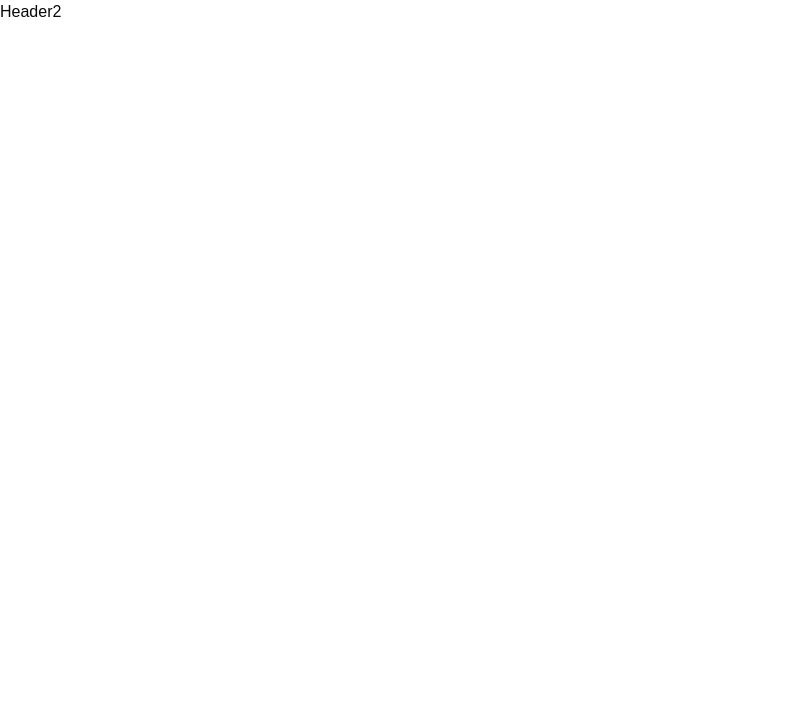
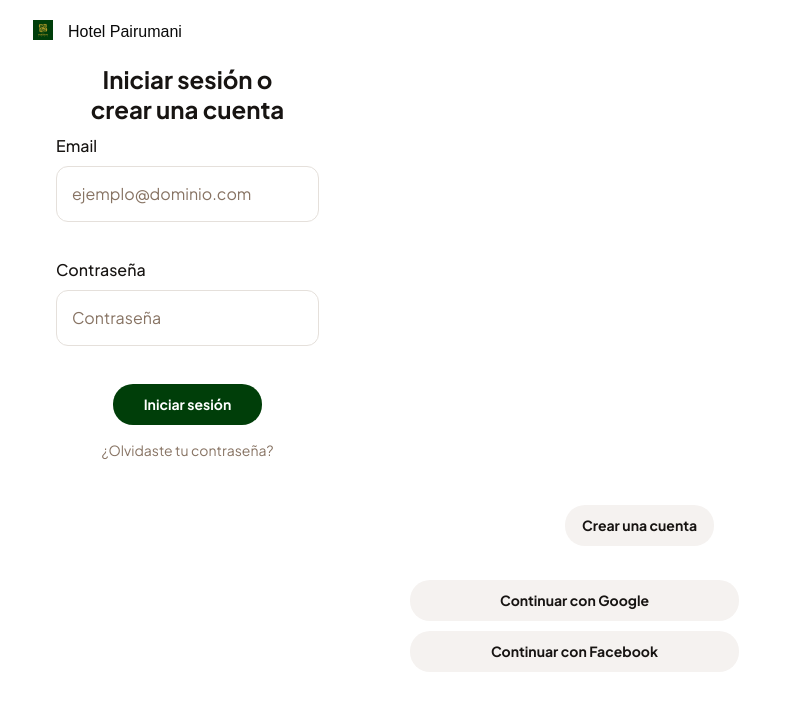
Before and after one commit to Beymar74/Proyecto-Final-Hotel-Pairumani, a Next.js app: page /acceso in a window 1280 px wide. Shown: the top 710 px of the page, without its empty margins (0-801 px from the left). Built offline with nearby package versions, Linux system fonts and the light colour scheme.

Commit message:
iniciov2

```diff
--- /dev/null
+++ b/app/acceso/components2/Crear.css
@@ -0,0 +1,89 @@
+.cuenta {
+  display: flex;
+  padding: 12px 113.5px 24px 112.5px;
+  justify-content: center;
+  align-items: center;
+  align-self: stretch;
+}
+.ingresar {
+  display: flex;
+  justify-content: center;
+  align-items: flex-start;
+  align-self: stretch;
+}
+.crear {
+  display: flex;
+  width: 149px;
+  height: 41px;
+  padding: 10px 16px;
+  justify-content: center;
+  align-items: center;
+  border-radius: 20px;
+  background: #f5f2f0;
+  display: -webkit-box;
+  -webkit-box-orient: vertical;
+  -webkit-line-clamp: 1;
+  align-self: stretch;
+  overflow: hidden;
+  color: #171412;
+  text-align: center;
+  font-feature-settings: "dlig" on;
+  text-overflow: ellipsis;
+  font-family: "Plus Jakarta Sans";
+  font-size: 14px;
+  font-style: normal;
+  font-weight: 700;
+  line-height: 21px; /* 150% */
+}
+.google {
+  width: 329px;
+  height: 41px;
+  left: 22.5px;
+  border-radius: 20px;
+  background: #f5f2f0;
+  display: -webkit-box;
+  -webkit-box-orient: vertical;
+  -webkit-line-clamp: 1;
+  align-self: stretch;
+  overflow: hidden;
+  color: #171412;
+  text-align: center;
+  font-feature-settings: "dlig" on;
+  text-overflow: ellipsis;
+  font-family: "Plus Jakarta Sans";
+  font-size: 14px;
+  font-style: normal;
+  font-weight: 700;
+  line-height: 21px;
+}
+.facebook {
+  width: 329px;
+  height: 41px;
+  left: 22.5px;
+  border-radius: 20px;
+  background: #f5f2f0;
+  display: -webkit-box;
+  -webkit-box-orient: vertical;
+  -webkit-line-clamp: 1;
+  align-self: stretch;
+  overflow: hidden;
+  color: #171412;
+  text-align: center;
+  font-feature-settings: "dlig" on;
+  text-overflow: ellipsis;
+  font-family: "Plus Jakarta Sans";
+  font-size: 14px;
+  font-style: normal;
+  font-weight: 700;
+  line-height: 21px;
+}
+.cajita {
+  display: flex;
+  height: 107px;
+  max-width: 480px;
+  padding: 10px;
+  flex-direction: column;
+  align-items: flex-start;
+  gap: 10px;
+  flex: 1 0 0;
+}
--- /dev/null
+++ b/app/acceso/components2/Crear.tsx
@@ -0,0 +1,27 @@
+import React from "react";
+import "./Crear.css";
+import Link from "next/link";
+
+const Crear = () => {
+  return (
+    <div>
+      <div className="cuenta">
+        <Link href={"/acceso"} passHref>
+          <button className="crear">Crear una cuenta</button>
+        </Link>
+      </div>
+      <div className="ingresar">
+        <div className="cajita">
+          <Link href={"/acceso"} passHref>
+            <button className="google">Continuar con Google</button>
+          </Link>
+          <Link href={"/acceso"} passHref>
+            <button className="facebook">Continuar con Facebook</button>
+          </Link>
+        </div>
+      </div>
+    </div>
+  );
+};
+
+export default Crear;
--- /dev/null
+++ b/app/acceso/components2/Datos.css
@@ -0,0 +1,134 @@
+.titulo {
+  color: #171412;
+  text-align: center;
+  font-feature-settings: "dlig" on;
+  font-family: "Plus Jakarta Sans";
+  font-size: 24px;
+  font-style: normal;
+  font-weight: 700;
+  line-height: 30px;
+}
+.tit {
+  display: flex;
+  padding: 0px 84.5px;
+  justify-content: center;
+  align-items: center;
+  align-self: stretch;
+}
+.subcaja {
+  display: flex;
+  width: 375px;
+  padding: 20px 0.5px 20px 0.5px;
+  flex-direction: column;
+  align-items: center;
+  flex: 1 0 0;
+}
+.email {
+  display: flex;
+  width: 375px;
+  height: 124px;
+  max-width: 480px;
+  padding: 10px;
+  align-items: flex-start;
+  gap: 10px;
+}
+.contrasena {
+  display: flex;
+  width: 375px;
+  height: 124px;
+  max-width: 480px;
+  padding: 10px;
+  align-items: flex-start;
+  gap: 10px;
+}
+.iniciarSesion {
+  display: flex;
+  padding: 12px 112.5px 11px 112.5px;
+  justify-content: center;
+  align-items: center;
+  align-self: stretch;
+}
+.olvidarContra {
+  display: flex;
+  padding: 4px 16px 12px 16px;
+  flex-direction: column;
+  align-items: center;
+  align-self: stretch;
+}
+.caja {
+  display: flex;
+  width: 375px;
+  min-width: 160px;
+  flex-direction: column;
+  justify-content: center;
+  align-items: center;
+  left: -0.5px;
+  top: 18px;
+}
+.texto {
+  display: flex;
+  width: 263px;
+  padding-bottom: 8px;
+  flex-direction: column;
+  align-items: flex-start;
+}
+.llenar {
+  display: flex;
+  width: 263px;
+  height: 56px;
+  padding: 15px;
+  align-items: center;
+  border-radius: 12px;
+  border: 1px solid #e5e0db;
+  background: #fff;
+}
+.tex {
+  color: #171412;
+  font-feature-settings: "dlig" on;
+  font-family: "Plus Jakarta Sans";
+  font-size: 16px;
+  font-style: normal;
+  font-weight: 500;
+  line-height: 24px;
+}
+.llen {
+  color: #877363;
+  font-feature-settings: "dlig" on;
+  font-family: "Plus Jakarta Sans";
+  font-size: 16px;
+  font-style: normal;
+  font-weight: 400;
+  line-height: 24px;
+}
+.button {
+  display: flex;
+  width: 149px;
+  padding: 10px 13px;
+  flex-direction: column;
+  justify-content: center;
+  align-items: center;
+  gap: 10px;
+  border-radius: 20px;
+  background: #003e09;
+  overflow: hidden;
+  color: #fff;
+  text-align: center;
+  font-feature-settings: "dlig" on;
+  text-overflow: ellipsis;
+  font-family: "Plus Jakarta Sans";
+  font-size: 14px;
+  font-style: normal;
+  font-weight: 700;
+  line-height: 21px; /* 150% */
+}
+.linksini {
+  width: 375px;
+  color: #877363;
+  text-align: center;
+  font-feature-settings: "dlig" on;
+  font-family: "Plus Jakarta Sans";
+  font-size: 14px;
+  font-style: normal;
+  font-weight: 400;
+  line-height: 21px; /* 150% */
+}
--- /dev/null
+++ b/app/acceso/components2/Datos.tsx
@@ -0,0 +1,47 @@
+import React from "react";
+import "./Datos.css";
+import Link from "next/link";
+
+const Datos = () => {
+  return (
+    <div className="subcaja">
+      <div className="tit">
+        <h2 className="titulo">Iniciar sesión o crear una cuenta</h2>
+      </div>
+
+      <div className="email">
+        <div className="caja">
+          <div className="texto">
+            <h2 className="tex">Email</h2>
+          </div>
+          <div className="llenar">
+            <h2 className="llen">ejemplo@dominio.com</h2>
+          </div>
+        </div>
+      </div>
+
+      <div className="contrasena">
+        <div className="caja">
+          <div className="texto">
+            <h2 className="tex">Contraseña</h2>
+          </div>
+          <div className="llenar">
+            <h2 className="llen">Contraseña</h2>
+          </div>
+        </div>
+      </div>
+      <div className="iniciarSesion">
+      <Link href={"/acceso"} passHref>
+        <button className="button">Iniciar sesión</button>
+      </Link>
+      </div>
+      <div className="olvidarContra">
+      <Link href={"/acceso"} passHref>
+        <h2 className="linksini">¿Olvidaste tu contraseña?</h2>
+      </Link>
+      </div>
+    </div>
+  );
+};
+
+export default Datos;
--- a/app/acceso/components2/Header2.css
+++ b/app/acceso/components2/Header2.css
@@ -0,0 +1,13 @@
+.cont {
+  display: flex;
+  margin: 20px 0px 0px 23px;
+}
+header {
+  max-height: 375px;
+}
+.pairumani {
+  max-width: 20px;
+  max-height: 20px;
+  margin-right: 15px;
+  margin-left: 10px;
+}
--- a/app/acceso/components2/Header2.tsx
+++ b/app/acceso/components2/Header2.tsx
@@ -1,10 +1,24 @@
-import React from 'react'
-import "./Header2.css"
+import React from "react";
+import "./Header2.css";
+import Image from "next/image";
 
 const Header2 = () => {
   return (
-    <div>Header2</div>
-  )
-}
+    <div>
+      <header>
+        <div className="cont">
+          <Image
+            className="pairumani"
+            src="/logoP.png"
+            width={500}
+            height={500}
+            alt={"Logo Hotel Pairumani"}
+          />
+          <h1>Hotel Pairumani</h1>
+        </div>
+      </header>
+    </div>
+  );
+};
 
-export default Header2
+export default Header2;
--- a/app/acceso/page.tsx
+++ b/app/acceso/page.tsx
@@ -1,10 +1,14 @@
 import React from 'react'
 import Header2 from "./components2/Header2"
+import Datos from './components2/Datos'
+import Crear from './components2/Crear'
 
 const AccesoPage = () => {
   return (
     <div>
       <Header2 />
+      <Datos/>
+      <Crear/>
     </div>
   )
 }
```
